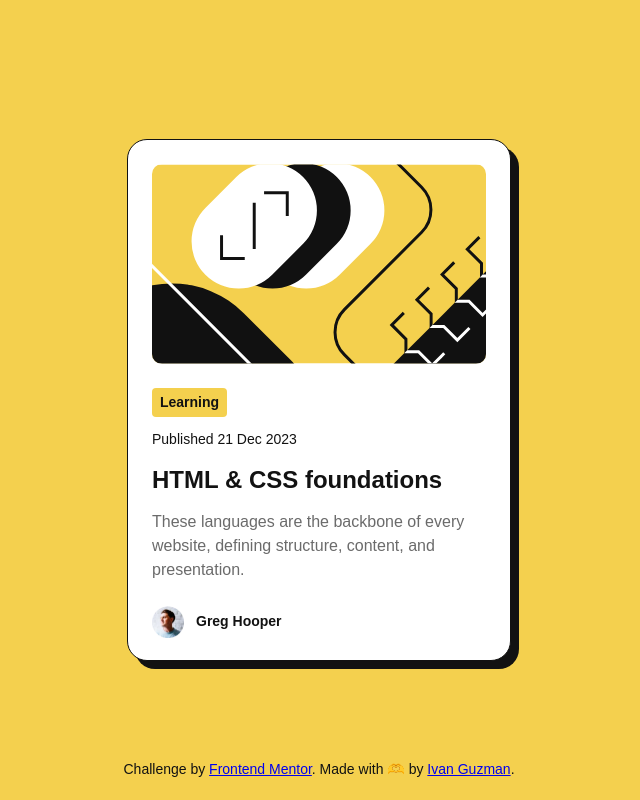
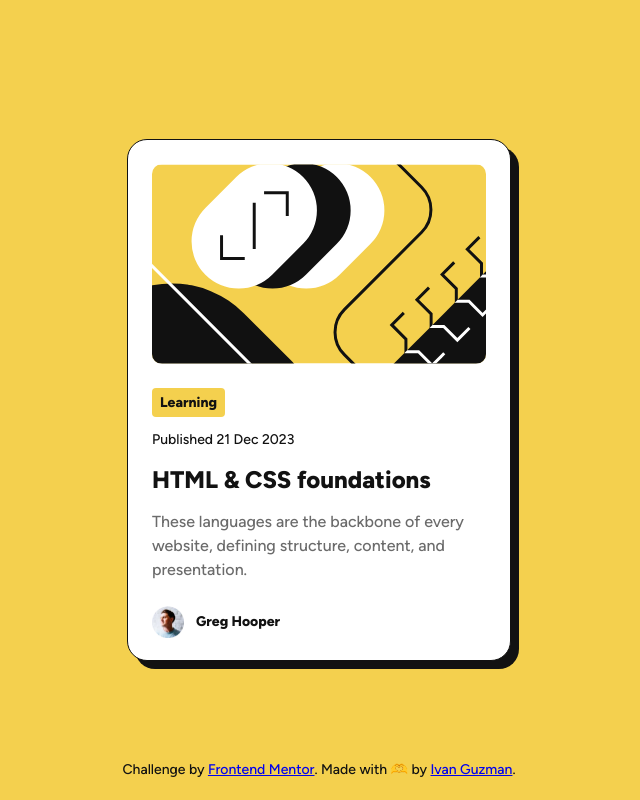
Before and after one commit to ivngzmn/blog-preview-card, a plain HTML site: page index.html in a window 1280 px wide. Shown: the whole page, without its empty margins (321-961 px from the left). Drawn offline with Linux system fonts and the light colour scheme; the site is published under a folder, as on GitHub Pages, so addresses that start at the root find nothing.

Commit message:
updated font path in css for gh pages

```diff
--- a/main.css
+++ b/main.css
@@ -1,6 +1,6 @@
 @font-face {
   font-family: 'Figtree';
-  src: url(/assets/fonts/Figtree-VariableFont_wght.ttf) format('truetype');
+  src: url(./assets/fonts/Figtree-VariableFont_wght.ttf) format('truetype');
   font-weight: 100 900;
 }
 
```
